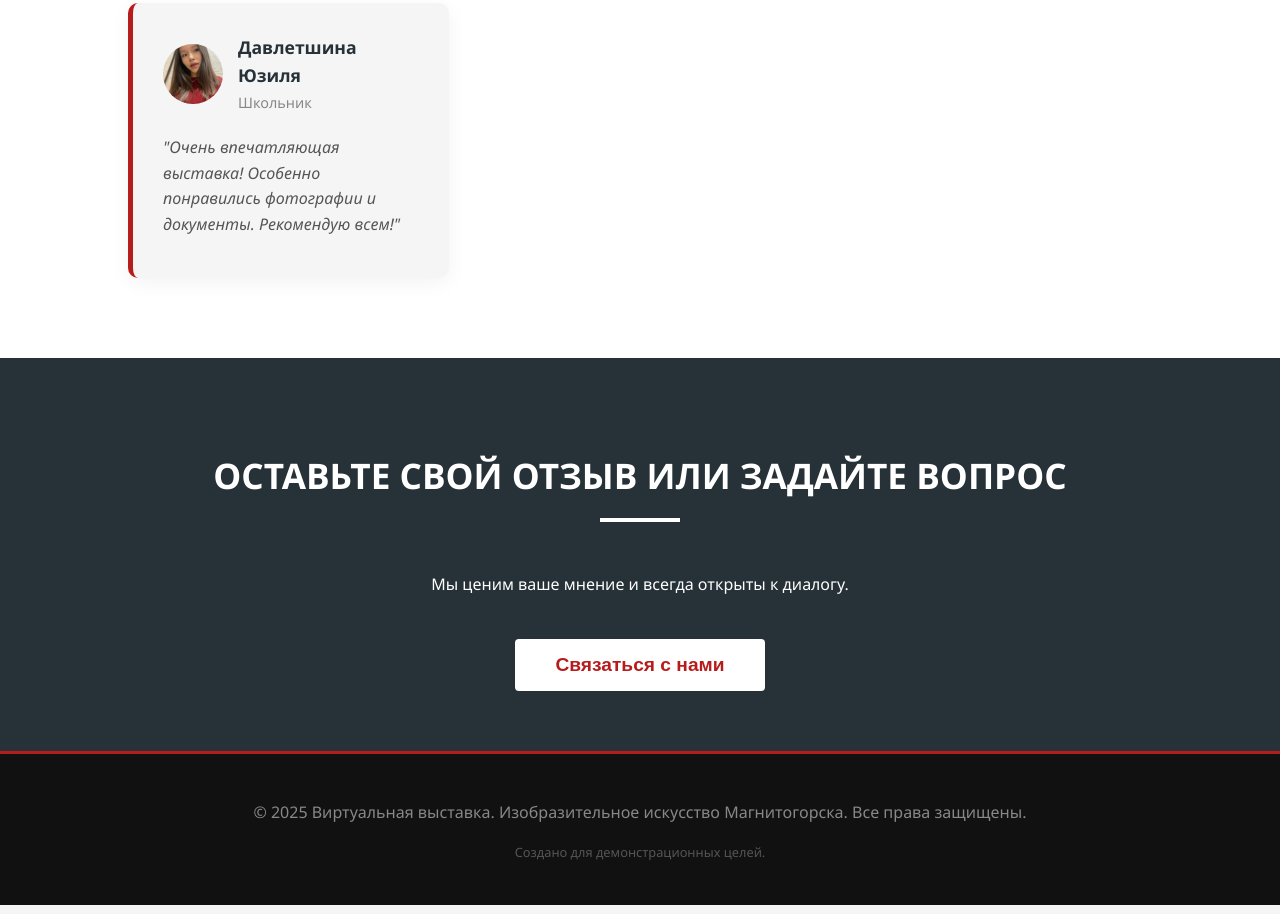
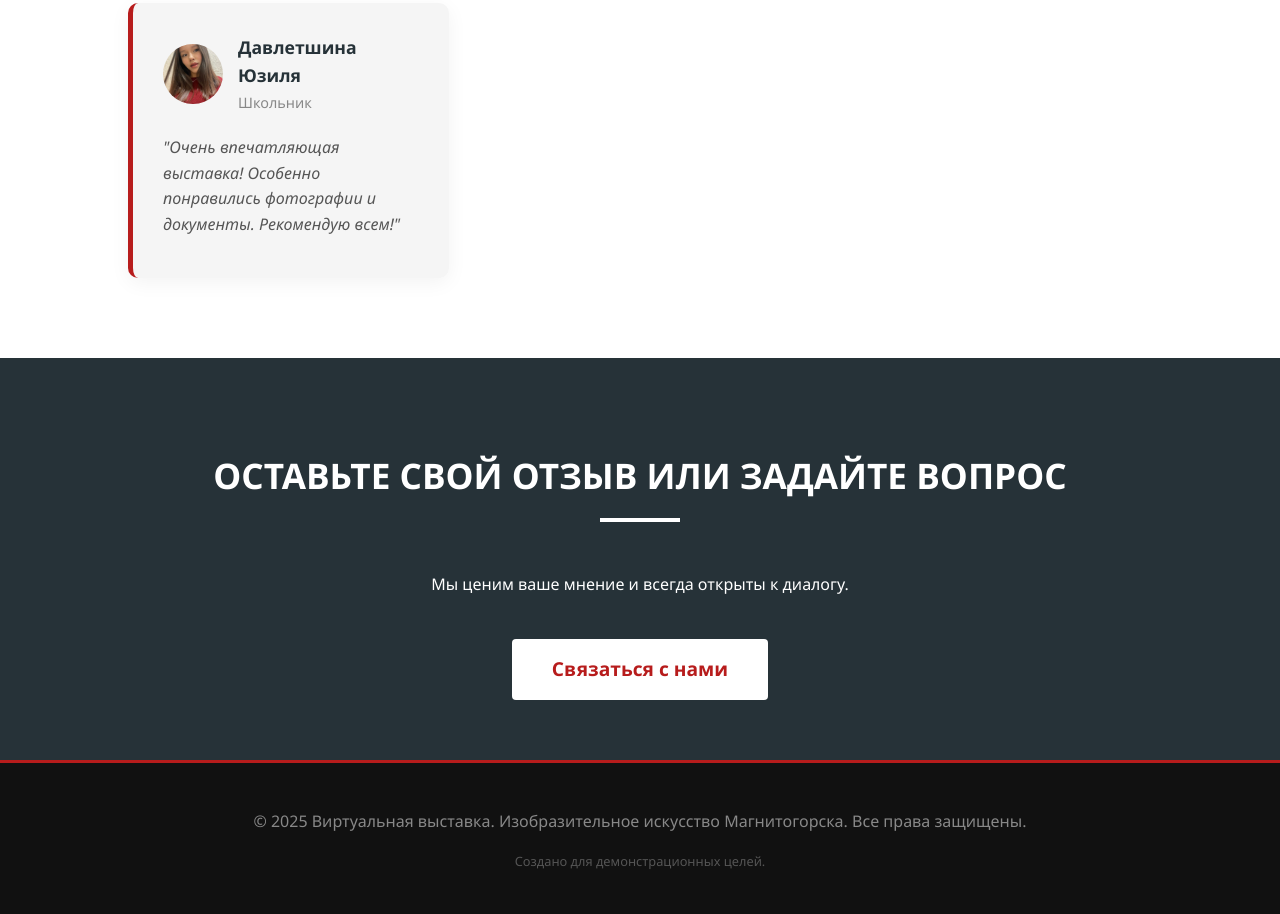
Before and after one commit to HozaV/HozaV.github.io, a plain HTML site: page index.html in a window 1280 px wide. Shown: the part 5843-6757 px from the top of the page. Drawn offline with Linux system fonts and the light colour scheme.

Commit message:
index.html

```diff
--- a/index.html
+++ b/index.html
@@ -228,6 +228,15 @@
         .contact-section { background: var(--secondary-color); color: var(--white); text-align: center; padding: 60px 20px; }
         .contact-section h2 { color: var(--white); }
         .contact-section h2::after { background-color: var(--white); }
+
+        /* Стиль для кнопки-ссылки */
+        .contact-link {
+            background-color: var(--white) !important;
+            color: var(--primary-color) !important;
+        }
+        .contact-link:hover {
+            background-color: #eee !important;
+        }
 
         /* Footer */
         footer { background-color: #111; color: #888; text-align: center; padding: 30px; border-top: 3px solid var(--primary-color); margin-top: 0; }
@@ -594,7 +603,14 @@
         <h2>Оставьте свой отзыв или задайте вопрос</h2>
         <p>Мы ценим ваше мнение и всегда открыты к диалогу.</p>
         <br>
-        <button class="btn" style="background-color: white; color: var(--primary-color);" onclick="alert('Форма для обратной связи временно недоступна. Спасибо за интерес!')">Связаться с нами</button>
+        <a
+            href="https://t.me/HozaV"
+            target="_blank"
+            class="btn contact-link"
+            style="background-color: white; color: var(--primary-color);"
+        >
+            Связаться с нами
+        </a>
     </section>
 
     <footer>
```
